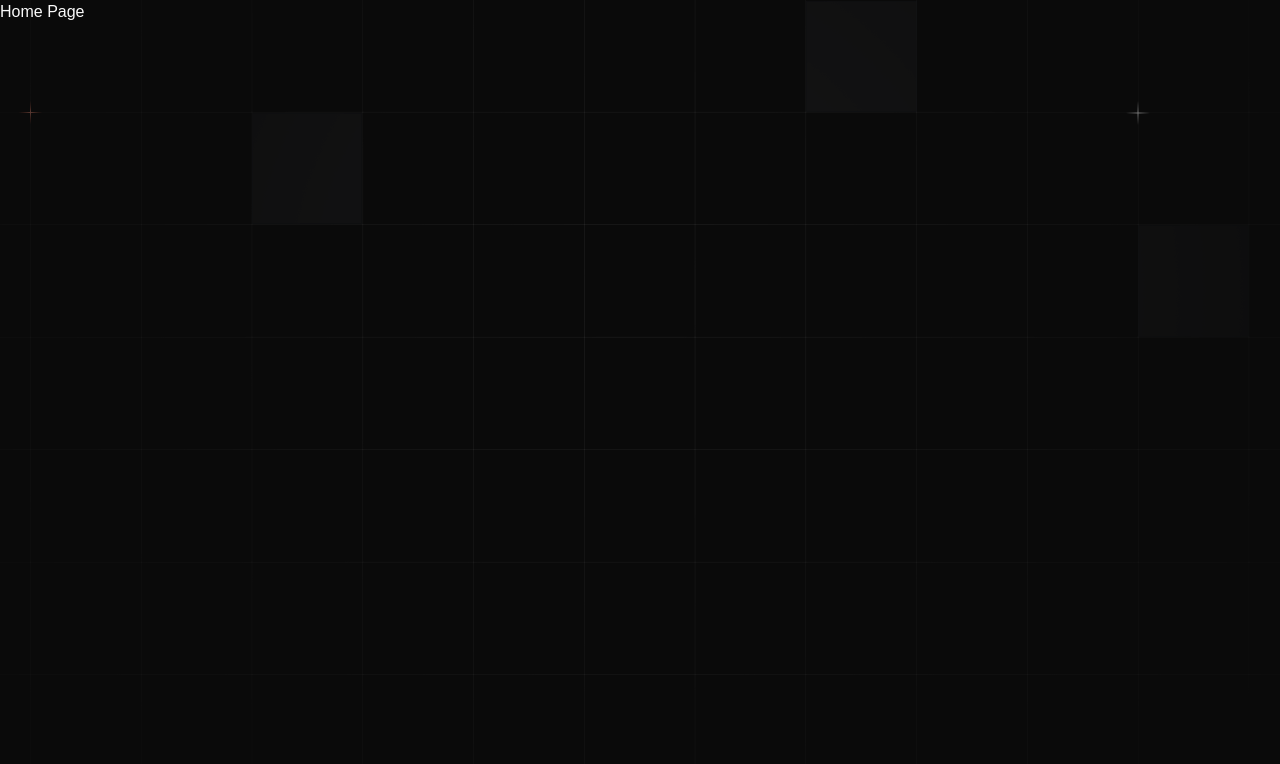
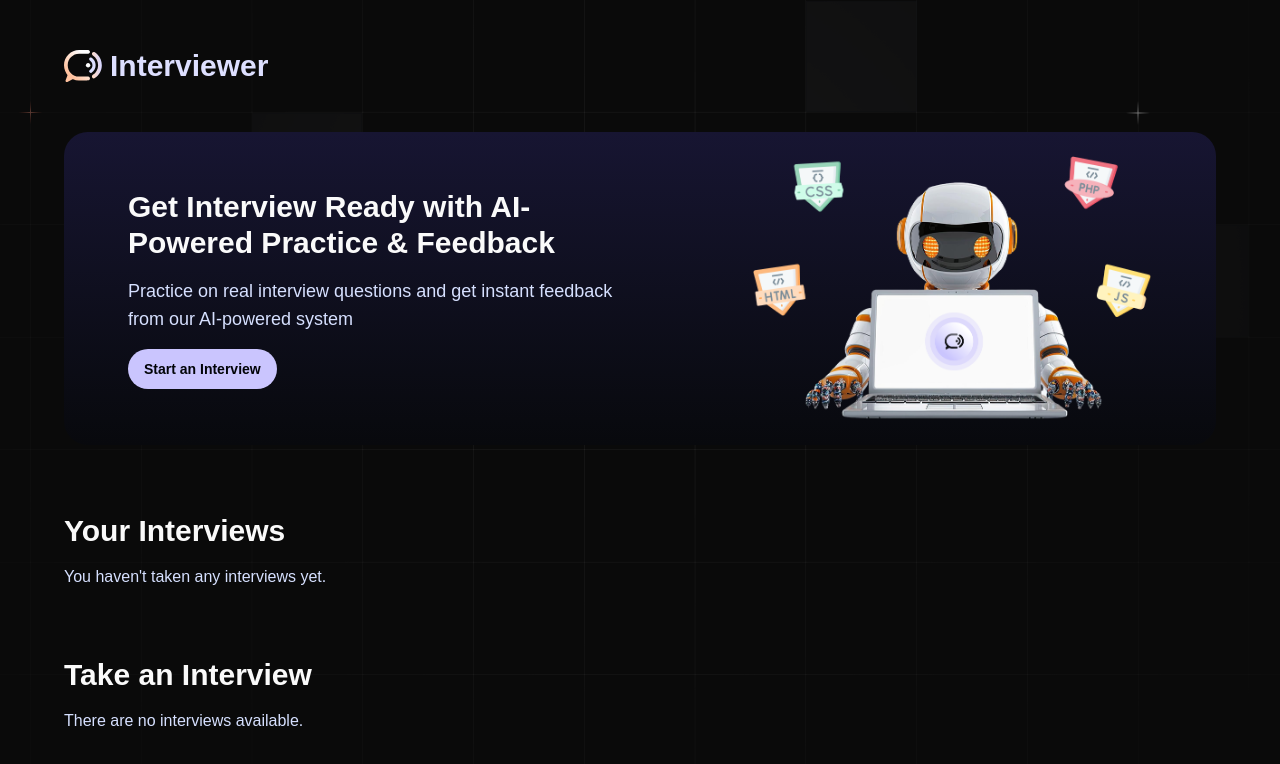
Before and after one commit to rajkumar963/AI-Interviewer, a Next.js app in the folder interviewer/: page / in a window 1280 px wide. Shown: the top 764 px of the page. Built offline with nearby package versions, Linux system fonts and the light colour scheme; a web font is replaced by a local one.

Commit message:
creating home page

```diff
--- a/interviewer/app/(root)/layout.tsx
+++ b/interviewer/app/(root)/layout.tsx
@@ -1,8 +1,16 @@
 import React from 'react'
+import Link from 'next/link'
+import Image from 'next/image'
 
 const RootLayout = ({children}: {children: React.ReactNode}) => {
   return (
-    <div>
+    <div className='root-layout'>
+      <nav>
+        <Link href="/" className='flex items-center gap-2'>
+          <Image src="/logo.svg" alt="logo" height={32} width={38} />
+          <h2 className='text-primary-100'>Interviewer</h2>
+        </Link>
+      </nav>
       {children}
     </div>
   )
--- a/interviewer/app/(root)/page.tsx
+++ b/interviewer/app/(root)/page.tsx
@@ -1,8 +1,38 @@
 import React from 'react'
+import { Button } from '@/components/ui/button'
+import Link from 'next/dist/client/link'
+import Image from 'next/image'
 
 const page = () => {
   return (
-    <div>Home Page</div>
+    <>
+      <section className='card-cta'>
+         <div className='flex flex-col gap-4 max-w-lg'>
+           <h2>Get Interview Ready with AI-Powered Practice & Feedback</h2>
+           <p className='text-lg'>Practice on real interview questions and get instant feedback from our AI-powered system</p>
+
+           <Button asChild className='btn-primary max-sm:w-full'>
+            <Link href="/interview">Start an Interview</Link>
+           </Button>
+         </div>
+
+         <Image src="/robot.png" alt="Interview Illustration" width={400} height={400} className='max-sm:hidden' />
+      </section>
+
+      <section className='flex flex-col gap-4 mt-5'>
+        <h2>Your Interviews</h2>
+        <div className='interviews-section'>
+          <p>You haven&apos;t taken any interviews yet.</p>
+        </div>
+      </section>
+
+      <section className='flex flex-col gap-4 mt-5'>
+        <h2>Take an Interview</h2>
+        <div className='interviews-section'>
+          <p>There are no interviews available.</p>
+        </div>
+      </section>
+    </>
   )
 }
 
```
